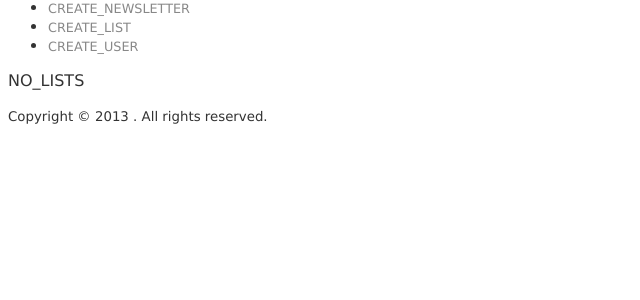
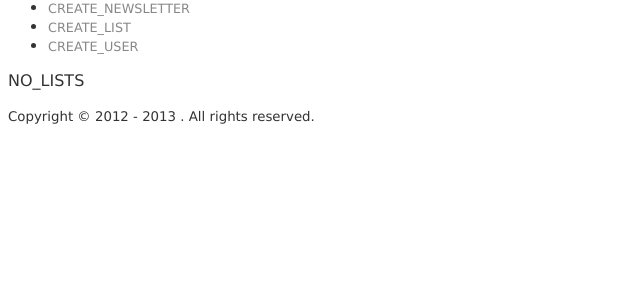
Before and after one commit to simonewebdesign/newsletter, a PHP site: page /lists.php in a window 1280 px wide. Shown: the part 167-467 px from the top of the page, without its empty margins (0-640 px from the left). Run offline with PHP 8.4, Linux system fonts and the light colour scheme; data that the repository does not hold is empty; a stand-in replaces the project's code that opens the database connection; some libraries are stand-ins or nearby versions.

Commit message:
Update copyright

```diff
--- a/foot.php
+++ b/foot.php
@@ -1,5 +1,5 @@
 <footer>
-  <small>Copyright &copy; <?=date('Y') . " " . $cfg['site_name']?>. All rights reserved.</small>
+  <small>Copyright &copy; 2012 - <?=date('Y') . " " . $cfg['site_name']?>. All rights reserved.</small>
 </footer>
 
 <script>
```
